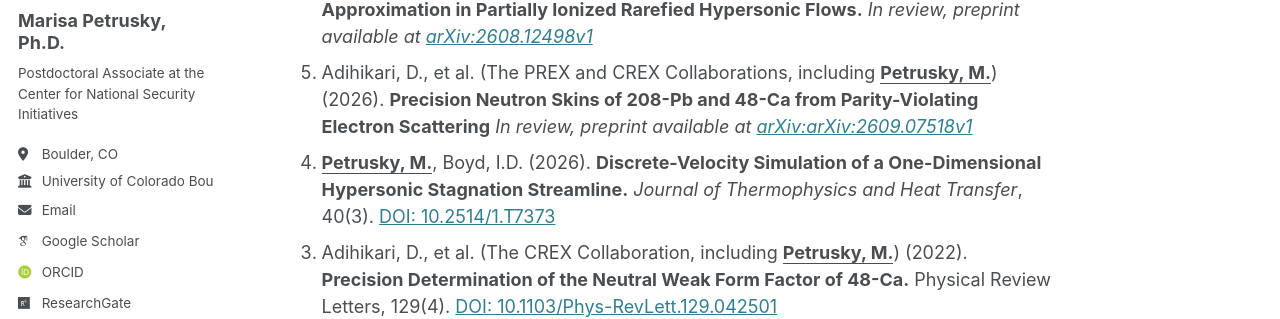
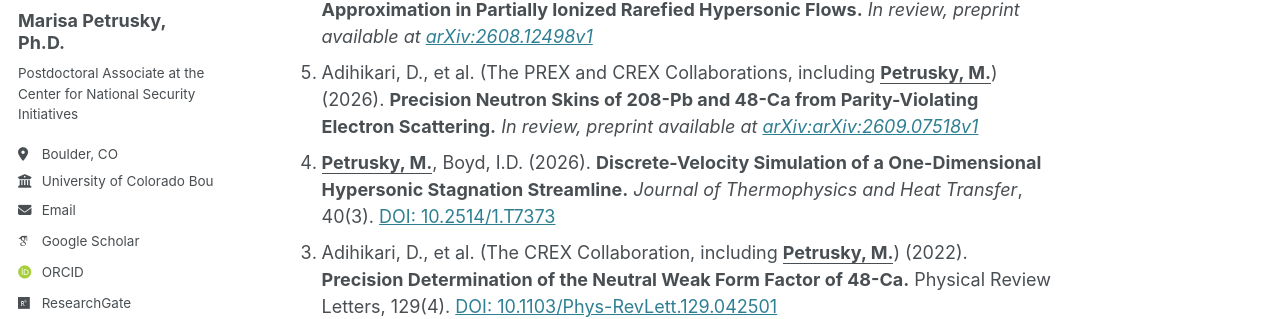
Before and after one commit to marisapetrusky/marisapetrusky.github.io, a Jekyll site: the page built from _pages/publications.html, in a window 1280 px wide and 900 px high. Shown: the part 281-600 px from the top of the window. Built offline with Jekyll 4.4.1, drawn with Linux system fonts in a browser that asks for light colours; some web fonts are replaced.

```diff
--- a/_pages/publications.html
+++ b/_pages/publications.html
@@ -11,7 +11,7 @@ redirect_from:
 
 <ol>
   <li value="6"><b><u>Petrusky, M.</u></b>, Boyd, I.D. (2026). <b>Evaluation of the Ambipolar Diffusion Approximation in Partially Ionized Rarefied Hypersonic Flows.</b> <i>In review, preprint available at <a href="https://arxiv.org/abs/2608.12498">arXiv:2608.12498v1</a></i>
-  <li value="5">Adihikari, D., et al. (The PREX and CREX Collaborations, including <b><u>Petrusky, M.</u></b>) (2026). <b>Precision Neutron Skins of 208-Pb and 48-Ca from Parity-Violating Electron Scattering</b> <i>In review, preprint available at <a href="https://arxiv.org/pdf/2609.07518">arXiv:arXiv:2609.07518v1</a></i>
+  <li value="5">Adihikari, D., et al. (The PREX and CREX Collaborations, including <b><u>Petrusky, M.</u></b>) (2026). <b>Precision Neutron Skins of 208-Pb and 48-Ca from Parity-Violating Electron Scattering.</b> <i>In review, preprint available at <a href="https://arxiv.org/pdf/2609.07518">arXiv:arXiv:2609.07518v1</a></i>
   <li value="4"><b><u>Petrusky, M.</u></b>, Boyd, I.D. (2026). <b>Discrete-Velocity Simulation of a One-Dimensional Hypersonic Stagnation Streamline.</b> <i>Journal of Thermophysics and Heat Transfer</i>, 40(3). <a href="https://arc.aiaa.org/doi/10.2514/1.T7373">DOI: 10.2514/1.T7373</a>
   <li value="3">Adihikari, D., et al. (The CREX Collaboration, including <b><u>Petrusky, M.</u></b>) (2022). <b>Precision Determination of
 the Neutral Weak Form Factor of 48-Ca.</b> Physical Review Letters, 129(4). <a href="https://doi.org/10.1103/PhysRevLett.129.042501">DOI: 10.1103/Phys-RevLett.129.042501</a>
```
